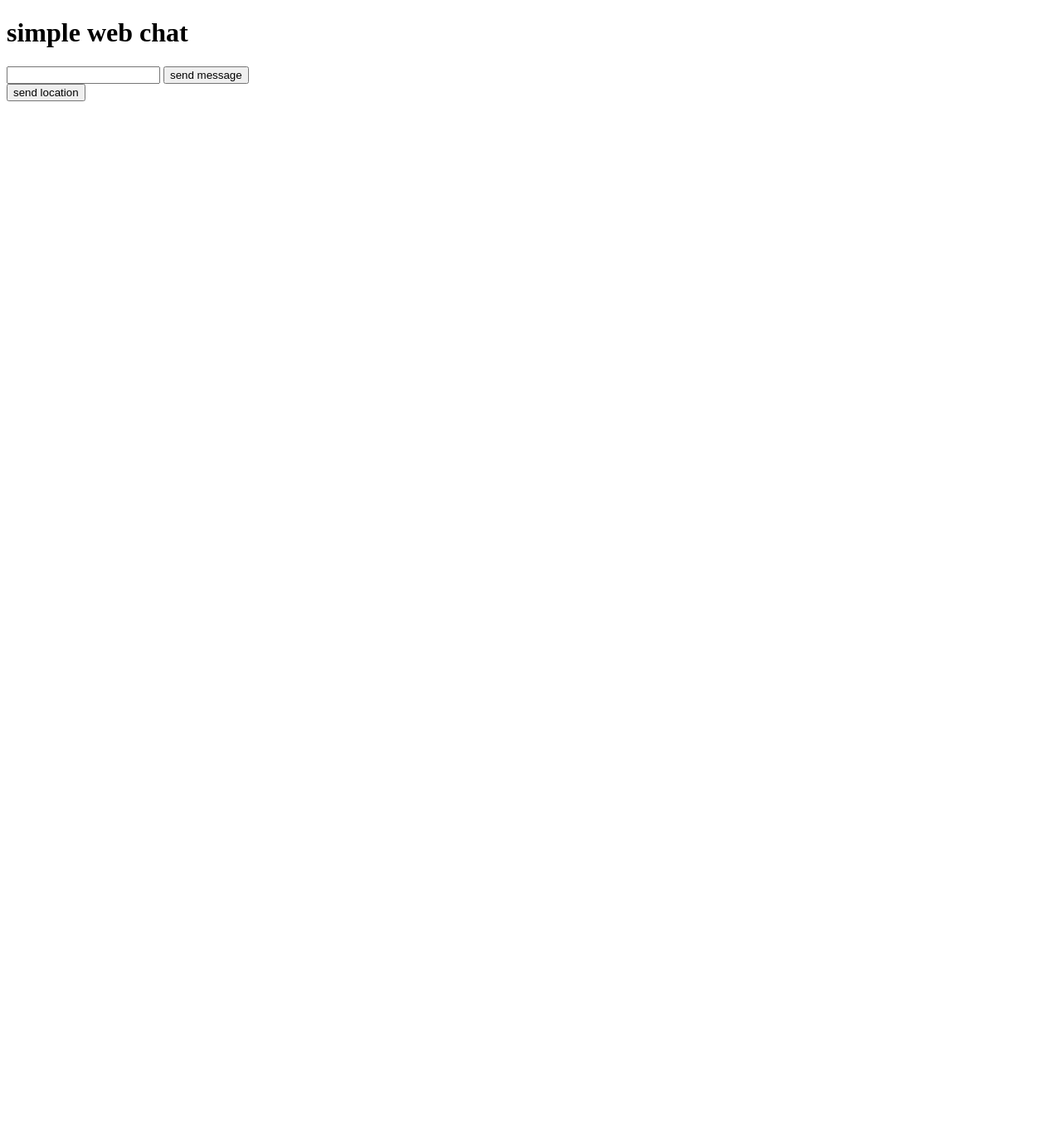
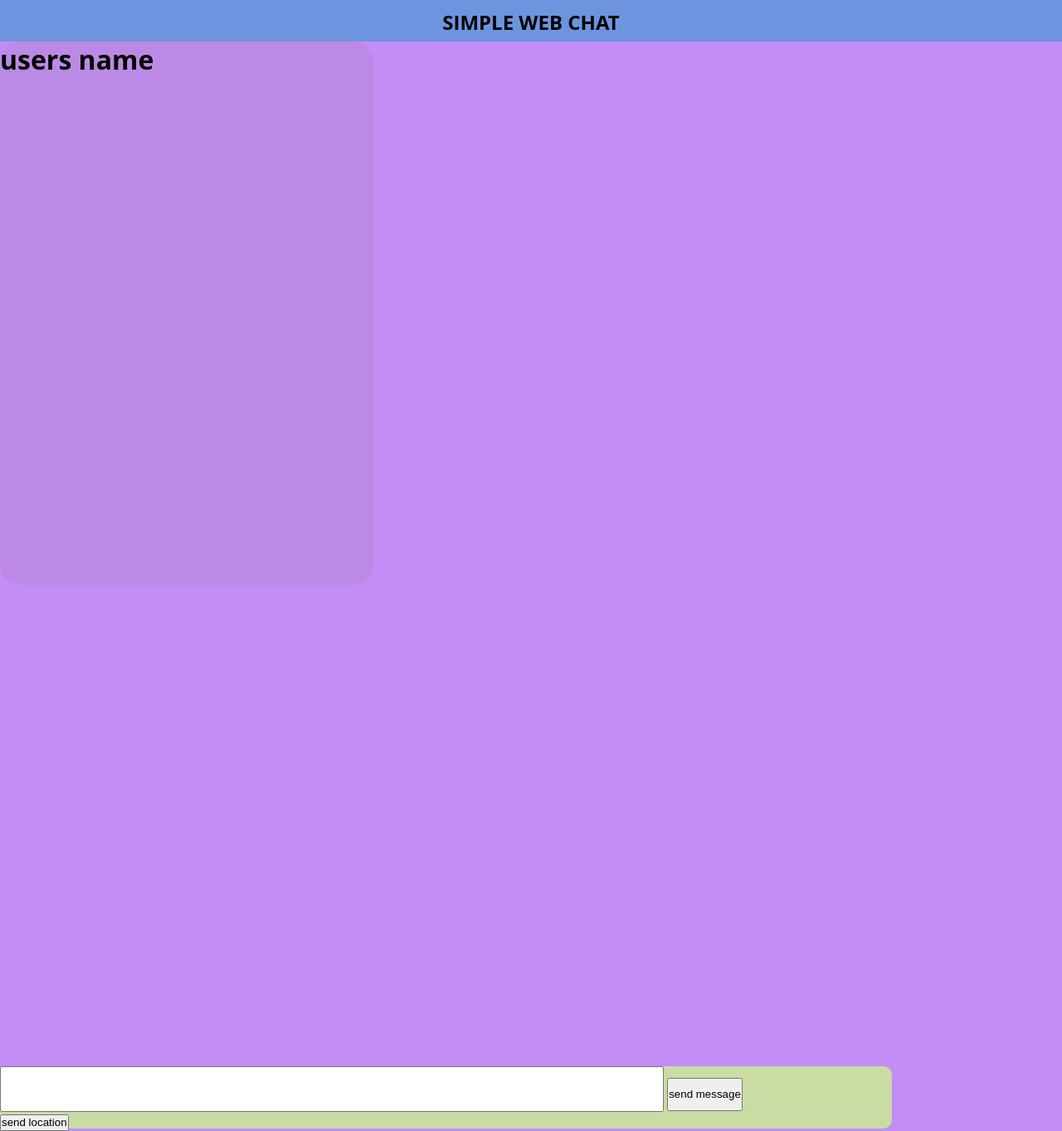
Before and after one commit to jain-ashik/basic-web-chat, a website: page public/index.html in a window 1280 px wide. Shown: the whole page at 83% size. Before the commit the page ends 800 px from the top, so only its background shows below. Drawn offline with nearby package versions, Linux system fonts and the light colour scheme; no server answers.

Commit message:
updated style sheet and html contents

```diff
--- /dev/null
+++ b/public/css/first.css
@@ -0,0 +1,52 @@
+* {
+  box-sizing: border-box;
+  margin: 0;
+  padding: 0;
+}
+body {
+  margin: 0;
+  padding: 0;
+  font-family: "Open Sans", sans-serif;
+  background-color: #c38df5;
+}
+#nav-bar {
+  height: 50px;
+  width: auto;
+  background-color: #6d95df;
+  text-align: center;
+  text-transform: uppercase;
+  padding-top: 10px;
+}
+#users-display {
+  float: left;
+  width: 450px;
+  height: 655px;
+  background-color: #bb8ae6;
+  border-radius: 25px;
+}
+#message-display {
+  float: left;
+  width: 1075px;
+  height: 580px;
+  background-color: #c38df5;
+  border-radius: 25px;
+}
+#create-message {
+  width: 1075px;
+  float: left;
+  height: 75px;
+  background-color: #c8dca3;
+  border-radius: 10px;
+  display: inline;
+}
+#userMessage {
+  width: 800px;
+  height: 55px;
+  font-size: xx-large;
+}
+#submit-btn {
+  height: 40px;
+}
+#location-btn {
+  height: 20px;
+}
--- a/public/index.html
+++ b/public/index.html
@@ -4,16 +4,26 @@
     <meta charset="utf-8" />
     <title>web chat app</title>
     <link rel="shortcut icon" href="#" />
+    <link rel="stylesheet" href="./css/first.css" />
   </head>
   <body>
+    <nav id="nav-bar">
       <h1>simple web chat</h1>
+    </nav>
+    <div id="main-content">
+      <div id="users-display">
+        <h1>users name</h1>
+      </div>
+      <div id="message-display"></div>
+      <div id="create-message">
         <form action="#" method="post">
           <input type="text" name="message" id="userMessage" />
           <input type="submit" value="send message" id="submit-btn" />
         </form>
 
         <input type="submit" value="send location" id="location-btn" />
-
+      </div>
+    </div>
     <script src="/socket.io/socket.io.js"></script>
     <script type="text/javascript" src="javascript/first.js"></script>
   </body>
--- a/public/javascript/first.js
+++ b/public/javascript/first.js
@@ -36,7 +36,7 @@ socket.on("userMessage", (message) => {
   console.log(message);
   const li = document.createElement("li");
   li.innerText = `${message.from}-${message.text}`;
-  document.querySelector("body").appendChild(li);
+  document.querySelector("#message-display").appendChild(li);
 });
 socket.on("disconnect", () => {
   console.log("The server connection has lost!!!");
@@ -49,7 +49,7 @@ socket.on("newUserLeft", (message) => {
   console.log(message);
   const li = document.createElement("li");
   li.innerText = "the existing user has left the group";
-  document.querySelector("body").appendChild(li);
+  document.querySelector("#message-display").appendChild(li);
 });
 // socket.emit("createMessage", { from: "client", text: "good morning" }, () =>
 //   console.log("server has got the message")
@@ -64,5 +64,5 @@ socket.on("locationDetails", (locationDetails) => {
   a_tag.setAttribute("href", url);
   a_tag.innerText = "user1::my location";
   li.appendChild(a_tag);
-  document.querySelector("body").appendChild(li);
+  document.querySelector("#message-display").appendChild(li);
 });
```
Also changed, not shown: servers/util/message.js (+16 -3 lines), servers/util/message.test.js (+13 -4 lines). Lines whose indentation alone changed are shown as unchanged.
